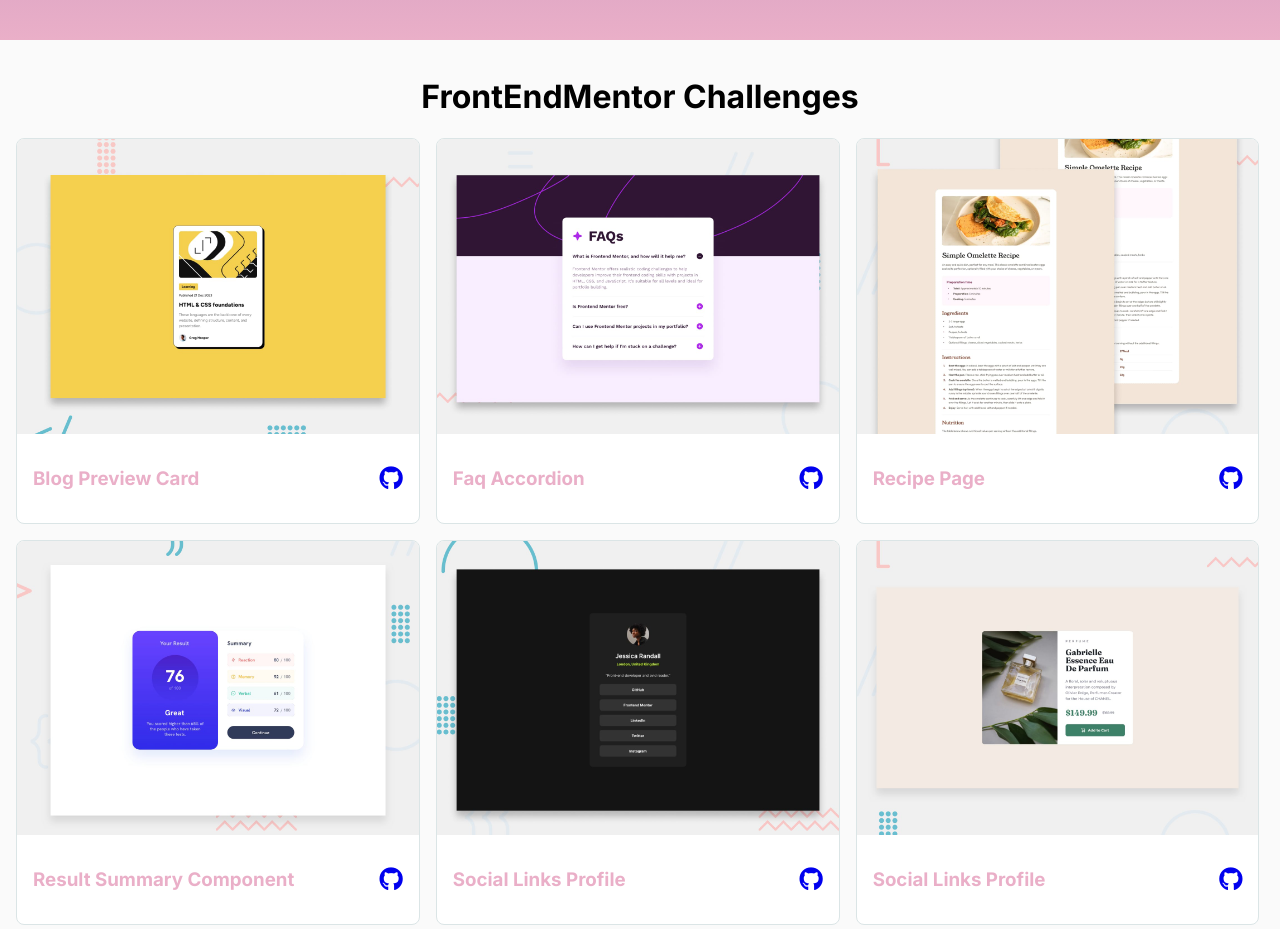
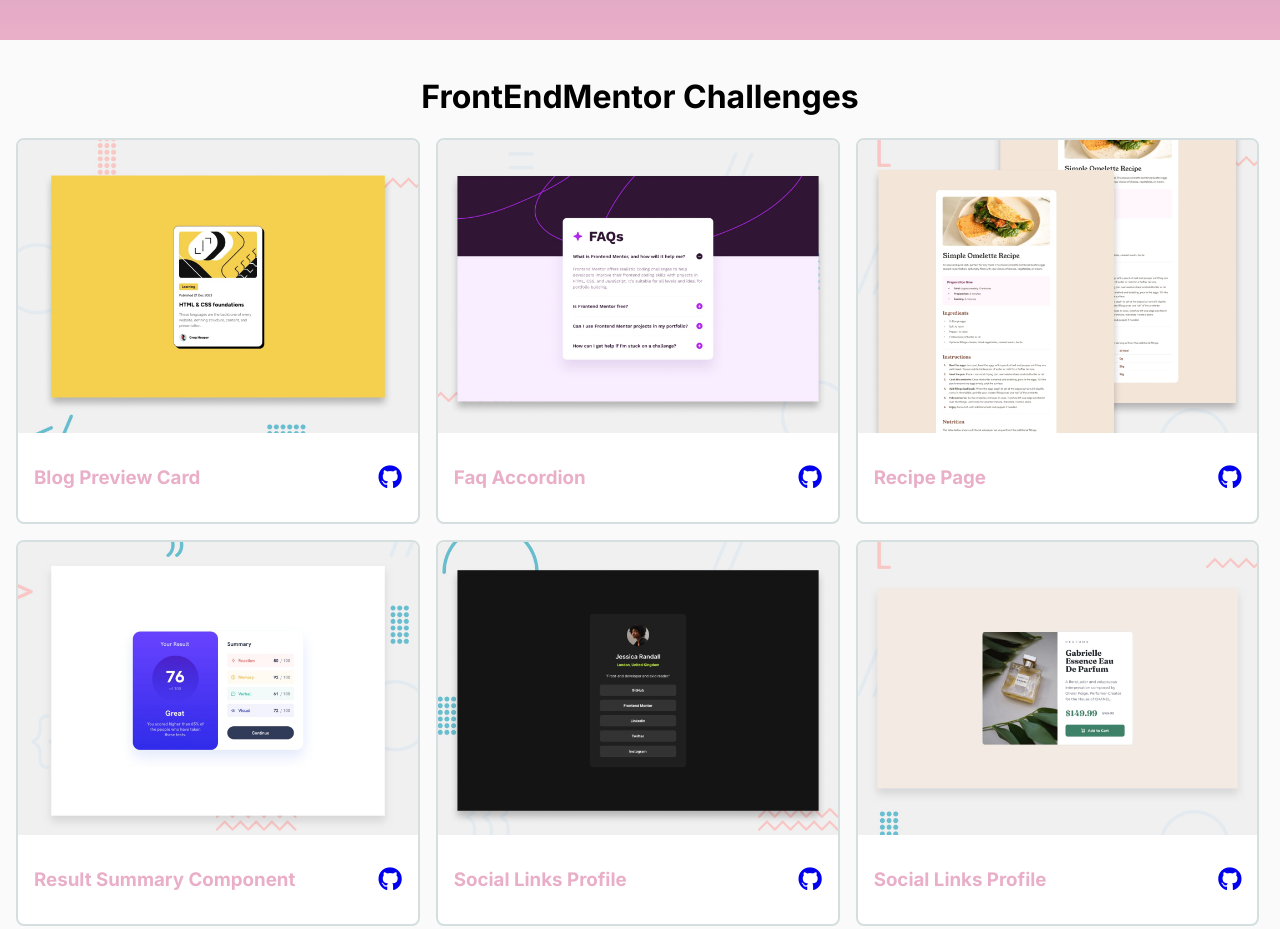
Before and after one commit to phongtran3/FrontEndMentorChallenges, a plain HTML site: page index.html in a window 1280 px wide. Shown: the part 760-1689 px from the top of the page. Drawn offline with Linux system fonts and the light colour scheme.

Commit message:
made card border slightly bolder

```diff
--- a/style.css
+++ b/style.css
@@ -115,7 +115,7 @@ h3 {
 
 .card{
   background: #fff;
-  border: 1px solid rgb(219, 229, 230);
+  border: 2px solid rgb(213, 223, 223);
   border-radius: .5rem;
   overflow: hidden;
 }
```
